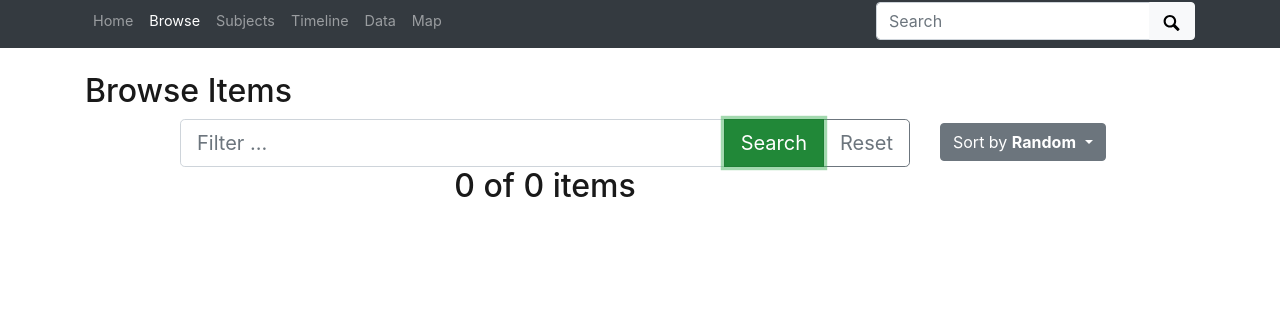
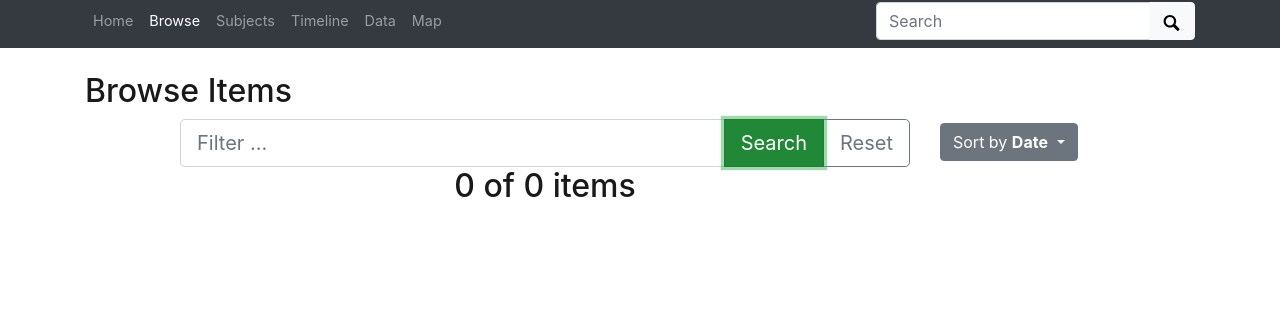
Before and after one commit to tracy-st/hux-pdfs, a Jekyll site: the page built from pages/browse.md, in a window 1280 px wide. Shown: the part 117-430 px from the top of the page. Built offline with Jekyll 4.4.1, drawn with Linux system fonts in a browser that asks for light colours.

Commit message:
change sort by button

```diff
--- a/_layouts/browse.html
+++ b/_layouts/browse.html
@@ -19,7 +19,7 @@ custom-foot: js/browse-js.html
     <div class="col-md-2">
         <div class="dropdown">
             <button class="btn btn-secondary mt-1 dropdown-toggle" type="button" id="browseSortButton" data-toggle="dropdown" aria-haspopup="true" aria-expanded="false">
-                Sort by <span class="font-weight-bold" id="sortfilter">Random</span>
+                Sort by <span class="font-weight-bold" id="sortfilter">Date</span>
             </button>
             <div class="dropdown-menu browse-sort-menu" aria-labelledby="browseSortButton">
                 <button class="dropdown-item browse-sort-item active" data-filter="random">Random</button>
```
